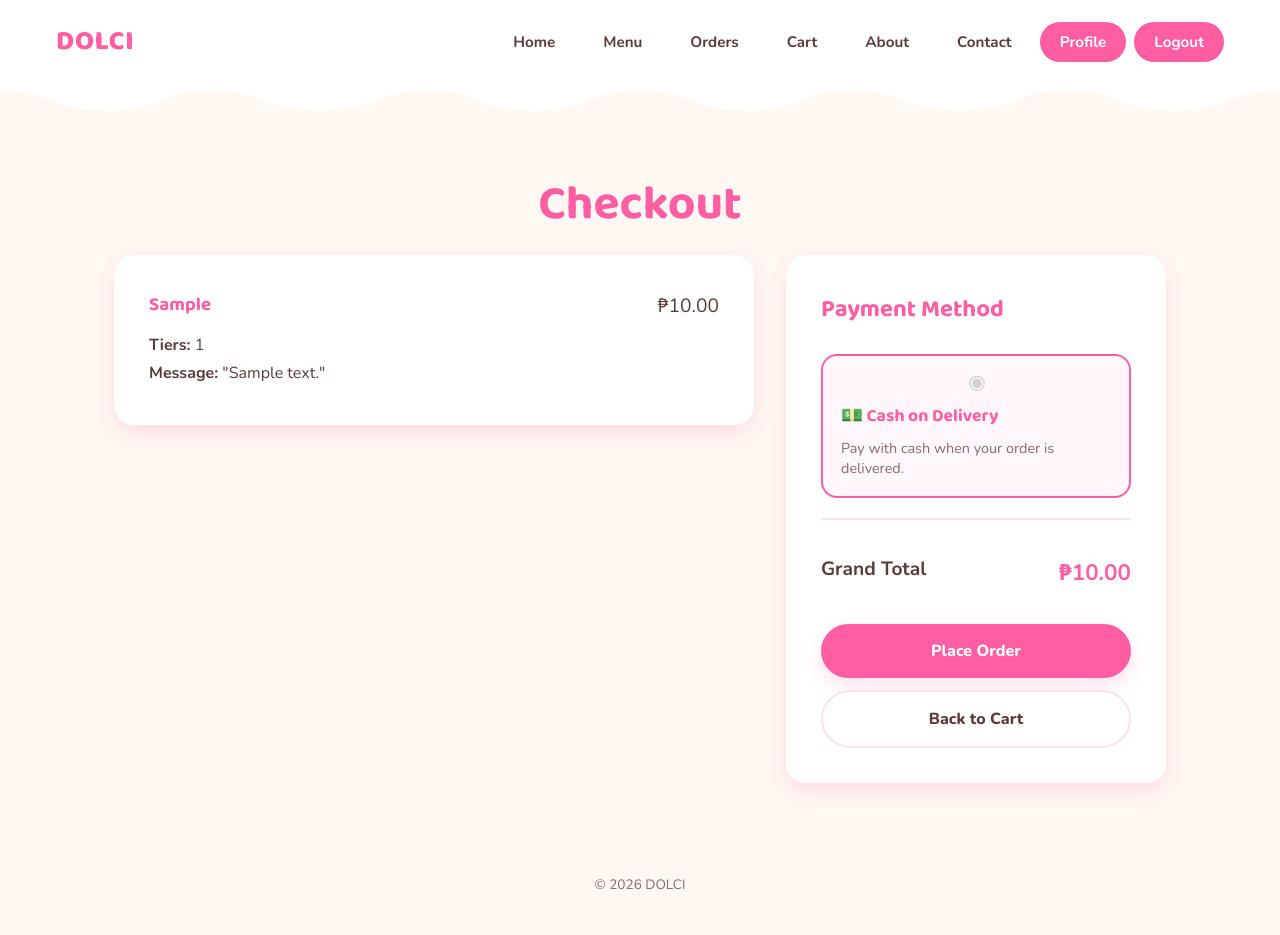
After one commit to brennon24/IM2, a PHP site: page /checkout.php in a window 1280 px wide. The commit adds this page. Run offline with PHP 8.4, Linux system fonts and the light colour scheme; the visitor is signed in with stand-in values (Sample User, id 1); data comes from the database, SQL or seed files in the repository; tables that the repository leaves empty hold one stand-in row (values such as "Sample post").

Commit message:
can officially place order and reflected on db

```diff
--- a/DOLCIMAIN/auth/database.php
+++ b/DOLCIMAIN/auth/database.php
@@ -62,11 +62,27 @@ $schemaStatements = [
         OrderDate DATETIME DEFAULT CURRENT_TIMESTAMP,
         CustomNote TEXT,
         OrderStatus VARCHAR(50) DEFAULT 'Pending',
+        PaymentMethod VARCHAR(50) DEFAULT 'Cash on Delivery',
         AdminID INT,
         FOREIGN KEY (CustomerID) REFERENCES USER_ACCOUNT(UserID)
             ON UPDATE CASCADE ON DELETE RESTRICT,
         FOREIGN KEY (AdminID) REFERENCES ADMIN(AdminID)
             ON UPDATE CASCADE ON DELETE SET NULL
+    )",
+    "CREATE TABLE IF NOT EXISTS ORDER_ITEM (
+        OrderItemID INT AUTO_INCREMENT PRIMARY KEY,
+        OrderID INT NOT NULL,
+        CakeID INT NOT NULL,
+        Flavor VARCHAR(50),
+        Layers INT DEFAULT 1,
+        Icing VARCHAR(255),
+        Filling VARCHAR(255),
+        Decorations TEXT,
+        CakeText VARCHAR(150),
+        Quantity INT DEFAULT 1,
+        TotalPrice DECIMAL(10,2),
+        FOREIGN KEY (OrderID) REFERENCES `ORDER`(OrderID) ON DELETE CASCADE,
+        FOREIGN KEY (CakeID) REFERENCES CAKE_MENU(CakeID)
     )"
 ];
 
--- /dev/null
+++ b/DOLCIMAIN/checkout.php
@@ -0,0 +1,173 @@
+<?php
+session_start();
+require_once __DIR__ . '/auth/database.php'; // expects $conn (mysqli)
+
+ $loggedIn = !empty($_SESSION['user_id']) || !empty($_SESSION['UserID']);
+if (!$loggedIn) {
+    header('Location: login.php');
+    exit;
+}
+
+ $userId = (int) ($_SESSION['user_id'] ?? $_SESSION['UserID'] ?? 0);
+
+ $cart = [];
+ $stmt = $conn->prepare("SELECT * FROM CART WHERE UserID = ? ORDER BY DateAdded DESC");
+ $stmt->bind_param('i', $userId);
+ $stmt->execute();
+ $result = $stmt->get_result();
+while ($row = $result->fetch_assoc()) {
+    $cart[] = $row;
+}
+ $stmt->close();
+
+ $grandTotal = array_reduce($cart, function ($sum, $item) {
+    return $sum + (float) $item['TotalPrice'];
+}, 0);
+
+function decodeMaybeJson($value) {
+    $decoded = json_decode($value, true);
+    return json_last_error() === JSON_ERROR_NONE && is_array($decoded) ? $decoded : null;
+}
+?>
+<!doctype html>
+<html lang="en">
+  <head>
+    <meta charset="UTF-8" />
+    <meta name="viewport" content="width=device-width, initial-scale=1.0" />
+    <title>DOLCI Checkout</title>
+    <link rel="stylesheet" href="css/style.css" />
+  </head>
+
+  <body>
+    <div id="loader">
+      <div class="cupcake">
+        <div class="frosting"></div>
+        <div class="sprinkles">
+          <span></span><span></span><span></span><span></span><span></span>
+        </div>
+        <div class="wrapper"></div>
+      </div>
+      <h2>Preparing something sweet...</h2>
+    </div>
+
+    <nav>
+      <a href="index.php" class="logo">DOLCI</a>
+      <div class="nav-links">
+        <a href="index.php">Home</a>
+        <a href="menu.php">Menu</a>
+        <a href="order_history.php">Orders</a>
+        <a href="cart.php">Cart</a>
+        <a href="about.php">About</a>
+        <a href="contact.php">Contact</a>
+        <a href="dashboard.php" class="login-link">Profile</a>
+        <a href="logout.php" class="login-link">Logout</a>
+      </div>
+    </nav>
+
+    <svg class="icing-drip" viewBox="0 0 1440 40" preserveAspectRatio="none" xmlns="http://www.w3.org/2000/svg" aria-hidden="true">
+      <path fill="var(--white)" d="M0,0 H1440 V10 C1380,10 1380,34 1320,34 C1260,34 1260,10 1200,10 C1140,10 1140,34 1080,34 C1020,34 1020,10 960,10 C900,10 900,34 840,34 C780,34 780,10 720,10 C660,10 660,34 600,34 C540,34 540,10 480,10 C420,10 420,34 360,34 C300,34 300,10 240,10 C180,10 180,34 120,34 C60,34 60,10 0,10 Z" />
+    </svg>
+
+    <main class="page-container">
+      <h1 class="page-title">Checkout</h1>
+
+      <?php if (empty($cart)): ?>
+        <div class="card cart-empty">
+          <h2>No goodies yet 🍰</h2>
+          <p>Looks like your cart is empty. Start browsing our delicious cakes.</p>
+          <a class="btn btn-primary" href="menu.php">Browse Menu</a>
+        </div>
+      <?php else: ?>
+        <div class="checkout-layout">
+
+          <!-- Order Summary -->
+          <div class="cart-list">
+            <?php foreach ($cart as $item): ?>
+              <?php $perLayerIcing = decodeMaybeJson($item['Icing']); ?>
+              <div class="card cart-item">
+                <div class="cart-item-header">
+                  <h3><?= htmlspecialchars($item['Flavor'] ?? 'Cake') ?></h3>
+                  <span class="amount cart-item-total">₱<?= number_format((float) $item['TotalPrice'], 2) ?></span>
+                </div>
+                <div class="cart-item-details">
+                  <p><strong>Tiers:</strong> <?= (int) $item['Layers'] ?></p>
+                  <?php if (!empty($item['CakeText'])): ?>
+                    <p><strong>Message:</strong> "<?= htmlspecialchars($item['CakeText']) ?>"</p>
+                  <?php endif; ?>
+                </div>
+              </div>
+            <?php endforeach; ?>
+          </div>
+
+          <!-- Payment & Total -->
+          <div class="checkout-sidebar">
+            <div class="card checkout-summary">
+              <h2 class="section-title">Payment Method</h2>
+
+              <div class="payment-option selected">
+                <input type="radio" id="cod" name="payment" checked disabled>
+                <label for="cod">💵 Cash on Delivery</label>
+                <p class="payment-desc">Pay with cash when your order is delivered.</p>
+              </div>
+
+              <div class="price-summary" style="margin-top: 20px; border-top: 2px solid var(--pink-soft); padding-top: 20px;">
+                <div class="price-line price-total">
+                  <span>Grand Total</span>
+                  <span class="amount">₱<?= number_format($grandTotal, 2) ?></span>
+                </div>
+              </div>
+
+              <button id="place-order-btn" class="btn btn-primary" style="width: 100%; margin-top: 24px;">
+                Place Order
+              </button>
+              <a href="cart.php" class="btn btn-secondary" style="width: 100%; margin-top: 12px; text-align:center;">
+                Back to Cart
+              </a>
+            </div>
+          </div>
+
+        </div>
+      <?php endif; ?>
+    </main>
+
+    <footer><p>&copy; 2026 DOLCI</p></footer>
+
+    <script src="js/loader.js"></script>
+    <script>
+      // Failsafe to ensure loader hides
+      setTimeout(() => {
+        const loader = document.getElementById("loader");
+        if (loader) loader.classList.add("hidden");
+      }, 1500);
+
+      // Handle Place Order button click
+      document.getElementById("place-order-btn")?.addEventListener("click", async () => {
+        const btn = document.getElementById("place-order-btn");
+        btn.textContent = "Placing Order...";
+        btn.disabled = true;
+
+        try {
+          const res = await fetch("backend/place_order.php", {
+            method: "POST",
+            headers: { "Content-Type": "application/json" }
+          });
+          const result = await res.json();
+
+          if (result.success) {
+            alert("Order placed successfully! Your order ID is #" + result.orderId);
+            window.location.href = "dashboard.php";
+          } else {
+            alert(result.message || "Failed to place order.");
+            btn.textContent = "Place Order";
+            btn.disabled = false;
+          }
+        } catch (err) {
+          console.error(err);
+          alert("Something went wrong placing your order. Check the console for details.");
+          btn.textContent = "Place Order";
+          btn.disabled = false;
+        }
+      });
+    </script>
+  </body>
+</html>
--- a/DOLCIMAIN/css/style.css
+++ b/DOLCIMAIN/css/style.css
@@ -1245,3 +1245,88 @@ textarea {
   border-radius: 14px;
   margin-bottom: 22px;
 }
+
+/* =====================================
+   Checkout Page
+===================================== */
+
+.checkout-layout {
+  display: grid;
+  grid-template-columns: 1fr 380px;
+  gap: 32px;
+  align-items: start;
+}
+
+@media (max-width: 900px) {
+  .checkout-layout {
+    grid-template-columns: 1fr;
+  }
+}
+
+.checkout-summary {
+  position: sticky;
+  top: 20px;
+}
+
+.payment-option {
+  display: flex;
+  flex-direction: column;
+  gap: 8px;
+  background: var(--cream);
+  border: 2px solid var(--pink-soft);
+  border-radius: 16px;
+  padding: 18px;
+  cursor: not-allowed; /* Disabled since COD is the only option currently */
+}
+
+.payment-option.selected {
+  border-color: var(--pink-bubble);
+  background: #fff7fb;
+}
+
+.payment-option label {
+  font-family: var(--font-display);
+  color: var(--pink-bubble);
+  font-size: 1.1rem;
+  margin: 0;
+}
+
+.payment-option input[type="radio"] {
+  accent-color: var(--pink-bubble);
+  transform: scale(1.2);
+  margin-bottom: 4px;
+}
+
+.payment-desc {
+  margin: 0;
+  font-size: 0.9rem;
+  color: var(--cocoa-soft);
+}
+
+/* =====================================
+   Order Status Badges
+===================================== */
+
+.order-status {
+  padding: 6px 16px;
+  border-radius: var(--radius-pill);
+  font-weight: 800;
+  font-size: 0.9rem;
+  text-transform: uppercase;
+  letter-spacing: 0.03em;
+}
+
+.status-pending {
+  background: #fff1dc;
+  color: var(--gold-deep);
+}
+
+.status-completed {
+  background: #e3ffe3;
+  color: #2e8b2e;
+}
+
+.status-cancelled {
+  background: #ffe3e3;
+  color: #b3261e;
+}
--- a/DOLCIMAIN/index.php
+++ b/DOLCIMAIN/index.php
@@ -1,6 +1,6 @@
 <?php
 session_start();
-$loggedIn = !empty($_SESSION['user_id']) || !empty($_SESSION['UserID']);
+ $loggedIn = !empty($_SESSION['user_id']) || !empty($_SESSION['UserID']);
 ?>
 <!doctype html>
 <!-- index.html (Home Page) -->
@@ -47,6 +47,7 @@ $loggedIn = !empty($_SESSION['user_id']) || !empty($_SESSION['UserID']);
       <div class="nav-links">
         <a href="index.php" class="active">Home</a>
         <a href="menu.php">Menu</a>
+        <a href="order_history.php">Orders</a>
         <a href="cart.php">Cart</a>
         <a href="about.php">About</a>
         <a href="contact.php">Contact</a>
```
Also changed, not shown: DOLCIMAIN/about.php (+10 -7 lines), DOLCIMAIN/backend/place_order.php (added, +84 -0 lines), DOLCIMAIN/cart.php (+10 -6 lines), DOLCIMAIN/contact.php (+10 -7 lines), DOLCIMAIN/dashboard.php (+6 -6 lines), DOLCIMAIN/menu.php (+10 -7 lines), DOLCIMAIN/order_history.php (+64 -34 lines), DOLCIMAIN/backend/checkout.php (deleted). Lines whose indentation alone changed are shown as unchanged.
